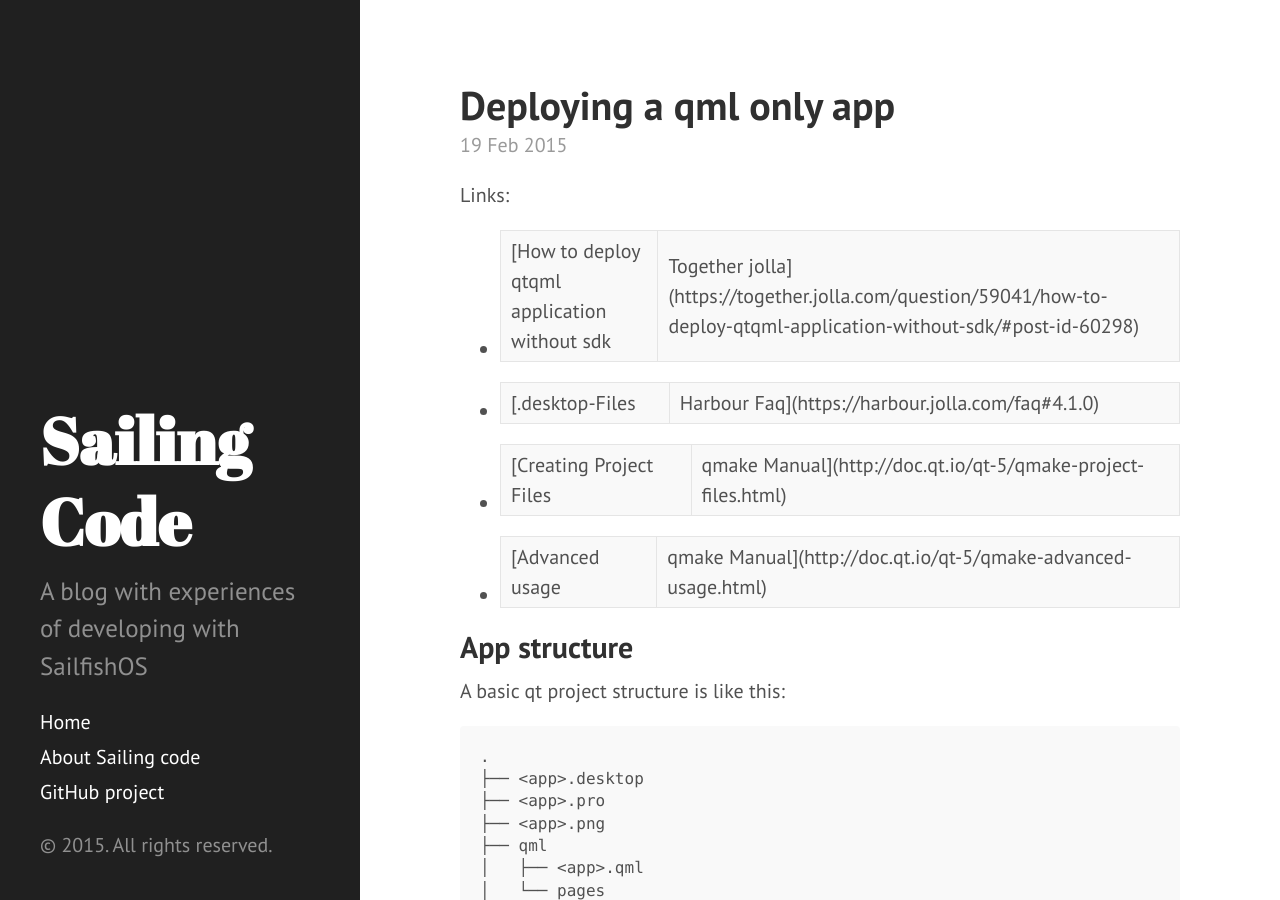
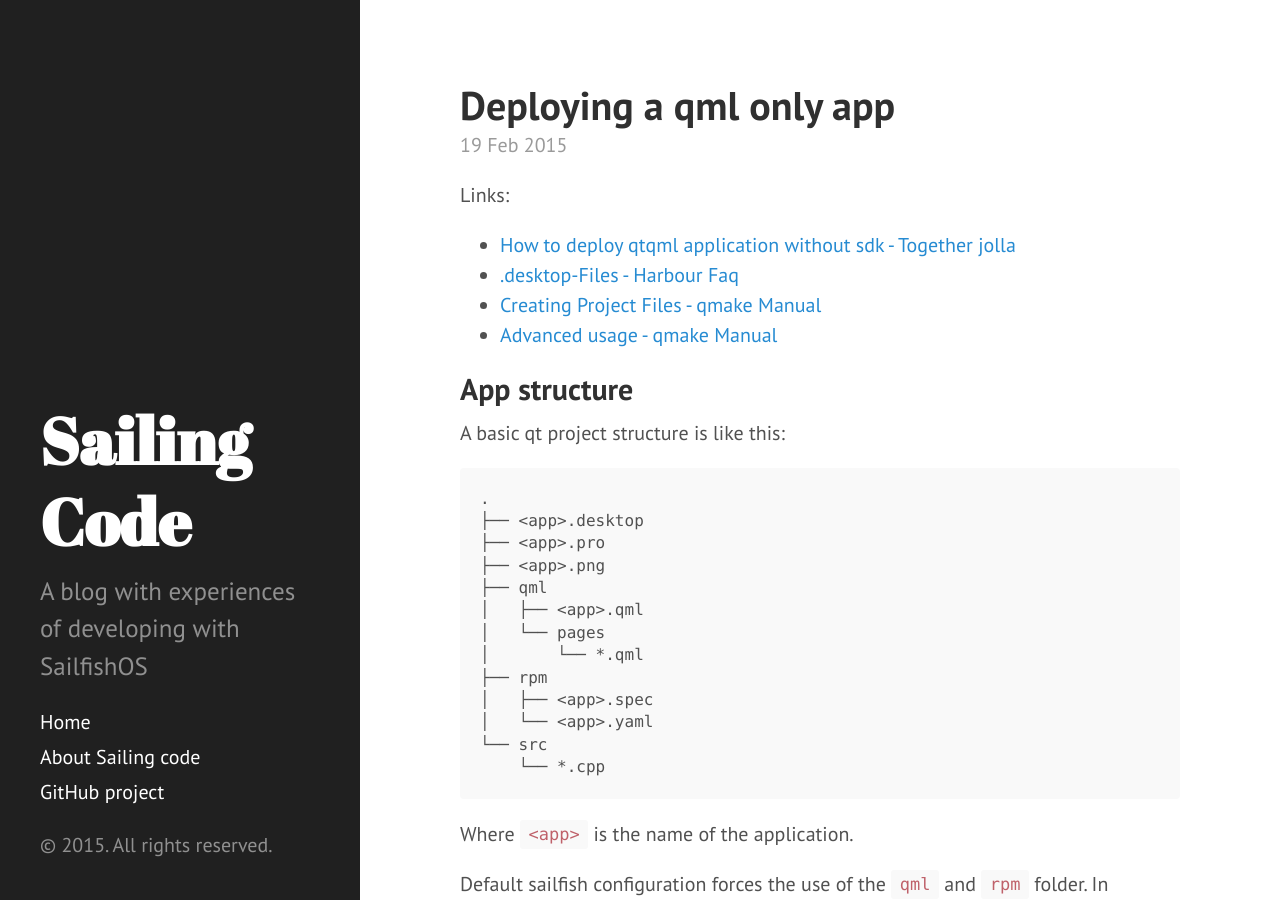
Before and after one commit to NickCis/sailing-code, a Jekyll site: the page built from _posts/2015-02-19-deploy-qml-only-apps.md, in a window 1280 px wide and 900 px high. Built offline with Jekyll 4.4.1, drawn with Linux system fonts in a browser that asks for light colours.

Commit message:
Fixing md styles

```diff
--- a/_posts/2015-02-19-deploy-qml-only-apps.md
+++ b/_posts/2015-02-19-deploy-qml-only-apps.md
@@ -8,10 +8,10 @@ tags: sailfishos qml deploy packaging desktop pro prf
 
 Links:
 
-* [How to deploy qtqml application without sdk | Together jolla](https://together.jolla.com/question/59041/how-to-deploy-qtqml-application-without-sdk/#post-id-60298)
-* [.desktop-Files | Harbour Faq](https://harbour.jolla.com/faq#4.1.0)
-* [Creating Project Files | qmake Manual](http://doc.qt.io/qt-5/qmake-project-files.html)
-* [Advanced usage | qmake Manual](http://doc.qt.io/qt-5/qmake-advanced-usage.html)
+* [How to deploy qtqml application without sdk - Together jolla](https://together.jolla.com/question/59041/how-to-deploy-qtqml-application-without-sdk/#post-id-60298)
+* [.desktop-Files - Harbour Faq](https://harbour.jolla.com/faq#4.1.0)
+* [Creating Project Files - qmake Manual](http://doc.qt.io/qt-5/qmake-project-files.html)
+* [Advanced usage - qmake Manual](http://doc.qt.io/qt-5/qmake-advanced-usage.html)
 
 ## App structure
 
```
